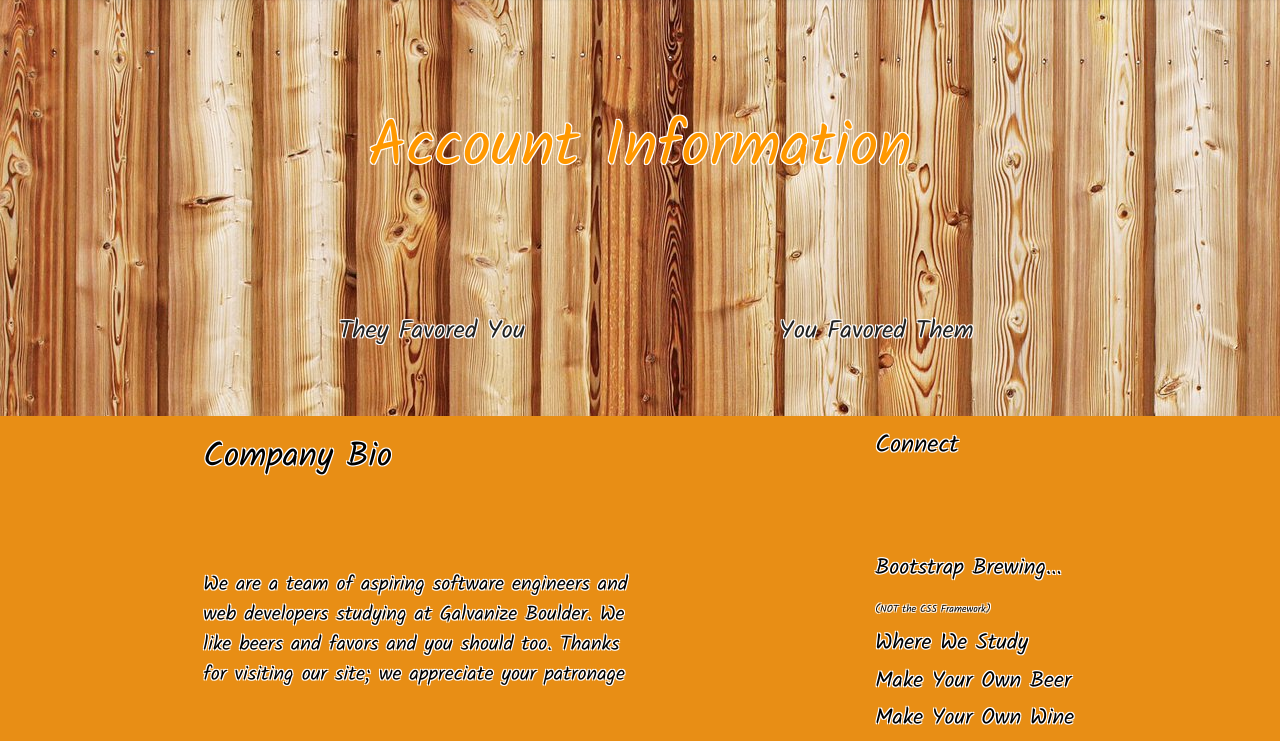
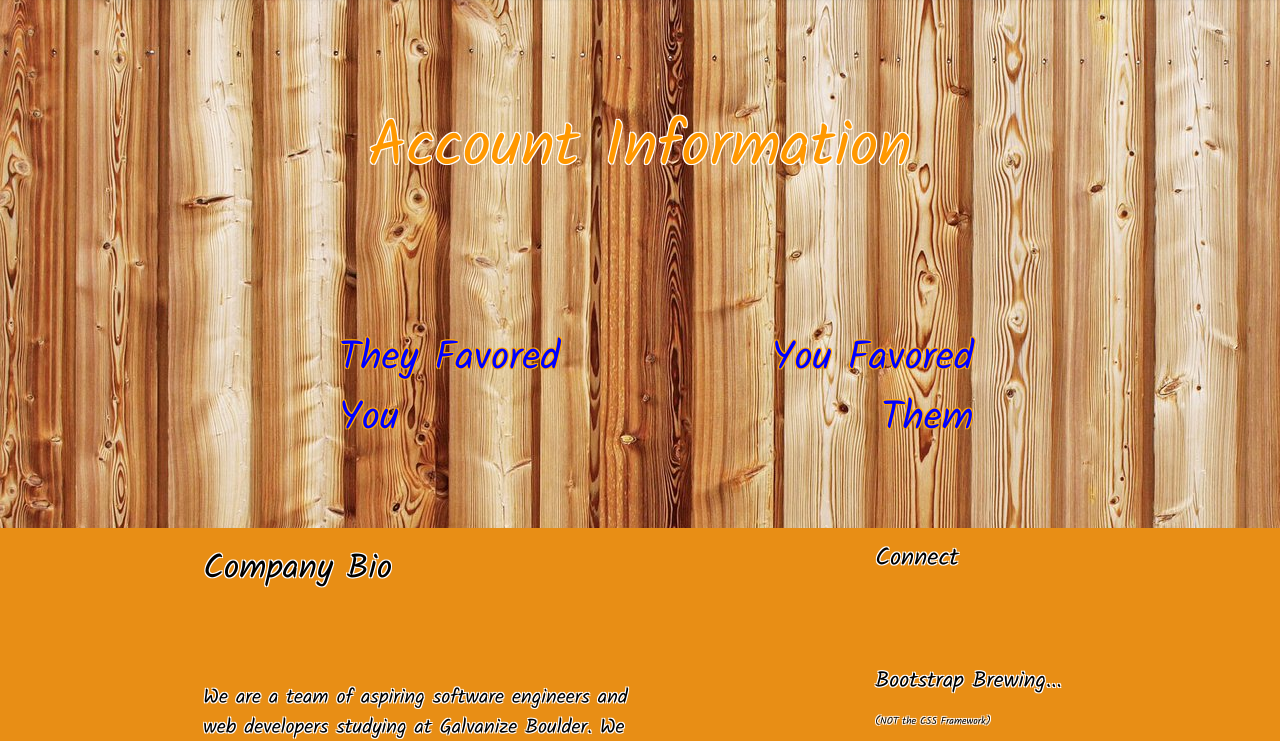
Before and after one commit to philborgenicht/beermo, a website: page public/account.html in a window 1280 px wide. Shown: the part 67-808 px from the top of the page. Drawn offline with nearby package versions, Linux system fonts and the light colour scheme; no server answers.

Commit message:
final css changes

```diff
--- a/public/css/style.css
+++ b/public/css/style.css
@@ -32,10 +32,24 @@
 
 #acctinfo{
   padding-right:2vw;
+  font-size: 40px;
+  color:blue;
+  text-shadow:
+  -1px -1px 0 orange,
+  1px -1px 0 orange,
+  -1px 1px 0  orange,
+  1px 1px 0  orange;
 }
 
 #acctinfo2{
   padding-left:2vw;
+  font-size: 40px;
+  color: blue;
+  text-shadow:
+  -1px -1px 0 orange,
+  1px -1px 0 orange,
+  -1px 1px 0  orange,
+  1px 1px 0  orange;
 }
 
 .loginform{
```
Also changed, not shown: 1 other file.
